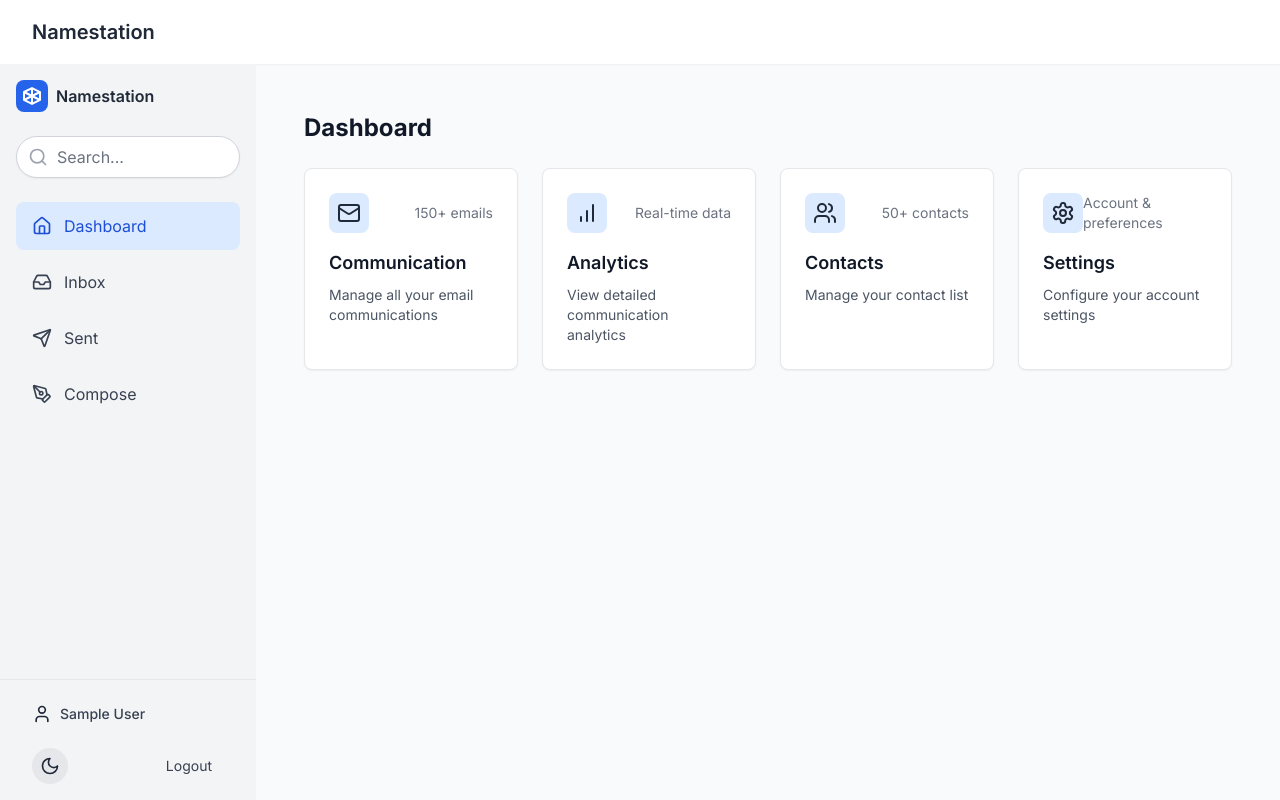
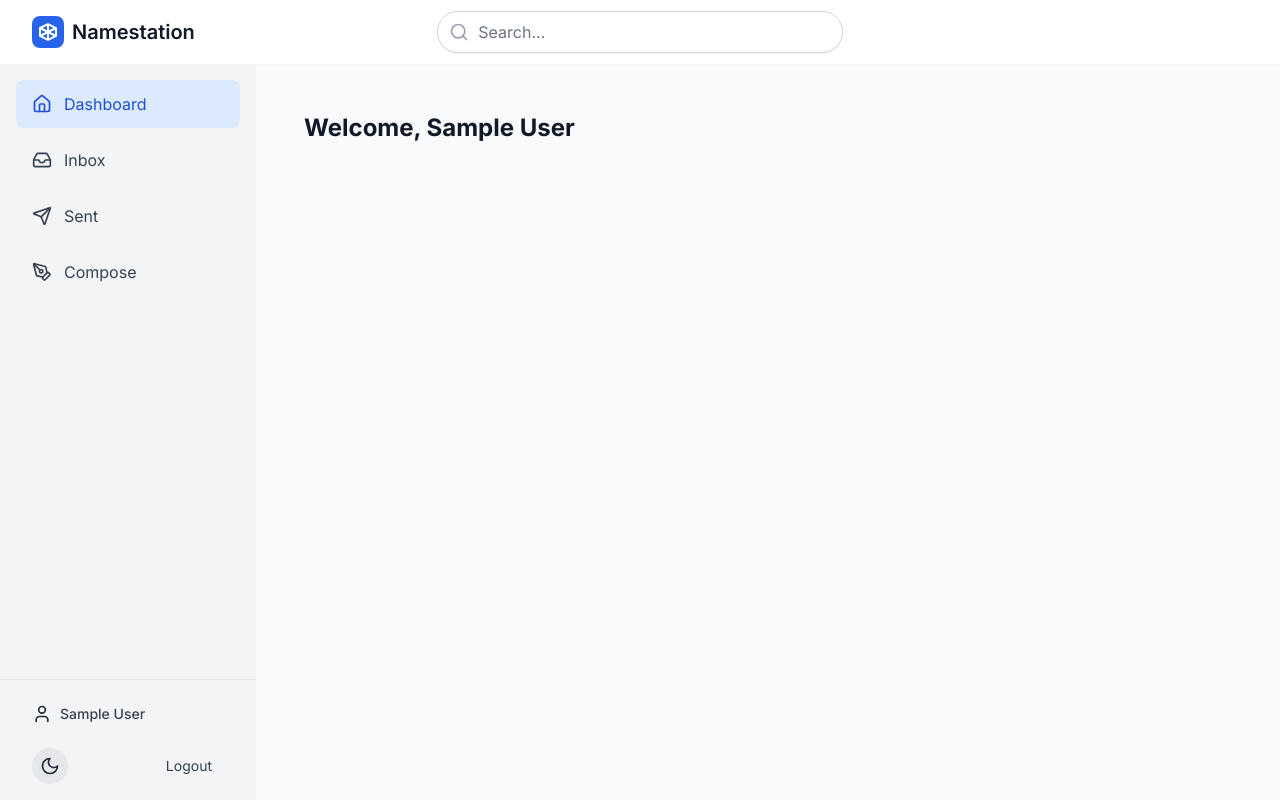
Before and after one commit to Abhish3341/Mailigo, a React (Vite) app in the folder frontend/: page /dashboard in a window 1280 px wide. Built offline with nearby package versions, Linux system fonts and the light colour scheme; sample sign-in values are in the browser's storage.

Commit message:
changes regarding Dashboard, Header, and Sidebar components

```diff
--- a/frontend/src/components/Dashboard/Dashboard.tsx
+++ b/frontend/src/components/Dashboard/Dashboard.tsx
@@ -1,69 +1,14 @@
 import React from 'react';
-import { Link } from 'react-router-dom';
-import { Mail, Users, Settings, BarChart } from 'lucide-react';
+import { useAuth } from '../../context/AuthContext';
 
 const Dashboard: React.FC = () => {
-  const cards = [
-    {
-      title: 'Communication',
-      description: 'Manage all your email communications',
-      icon: <Mail className="h-6 w-6" />,
-      link: '/inbox',
-      stats: '150+ emails',
-    },
-    {
-      title: 'Analytics',
-      description: 'View detailed communication analytics',
-      icon: <BarChart className="h-6 w-6" />,
-      link: '/analytics',
-      stats: 'Real-time data',
-    },
-    {
-      title: 'Contacts',
-      description: 'Manage your contact list',
-      icon: <Users className="h-6 w-6" />,
-      link: '/contacts',
-      stats: '50+ contacts',
-    },
-    {
-      title: 'Settings',
-      description: 'Configure your account settings',
-      icon: <Settings className="h-6 w-6" />,
-      link: '/settings',
-      stats: 'Account & preferences',
-    },
-  ];
+  const { user } = useAuth();
 
   return (
     <div className="p-6">
       <h1 className="text-2xl font-bold text-gray-900 dark:text-white mb-6">
-        Dashboard
+        Welcome, {user?.name}
       </h1>
-
-      <div className="grid grid-cols-1 md:grid-cols-2 lg:grid-cols-4 gap-6">
-        {cards.map((card) => (
-          <Link
-            key={card.title}
-            to={card.link}
-            className="bg-white dark:bg-gray-800 rounded-lg shadow-sm hover:shadow-md transition-shadow p-6 border border-gray-200 dark:border-gray-700"
-          >
-            <div className="flex items-center justify-between mb-4">
-              <div className="p-2 bg-blue-100 dark:bg-blue-900 rounded-lg">
-                {card.icon}
-              </div>
-              <span className="text-sm text-gray-500 dark:text-gray-400">
-                {card.stats}
-              </span>
-            </div>
-            <h3 className="text-lg font-semibold text-gray-900 dark:text-white mb-2">
-              {card.title}
-            </h3>
-            <p className="text-sm text-gray-600 dark:text-gray-300">
-              {card.description}
-            </p>
-          </Link>
-        ))}
-      </div>
     </div>
   );
 };
--- a/frontend/src/components/Layout/Header.tsx
+++ b/frontend/src/components/Layout/Header.tsx
@@ -1,15 +1,35 @@
 import React from 'react';
+import SearchBar from '../UI/SearchBar';
+import { Link } from 'react-router-dom';
 
 const Header: React.FC = () => {
+  const handleSearch = (query: string) => {
+    console.log('Searching:', query);
+  };
+
   return (
     <header className="bg-white dark:bg-gray-800 shadow-sm">
       <div className="max-w-7xl mx-auto px-4 sm:px-6 lg:px-8">
-        <div className="flex justify-between h-16 items-center">
-          <div className="flex items-center">
-            <h1 className="text-xl font-semibold text-gray-800 dark:text-white">
-              Namestation
-            </h1>
+        <div className="flex items-center h-16">
+          <div className="flex-1 flex items-center">
+            <Link to="/dashboard" className="flex items-center">
+              <img
+                src="/namestation-logo.svg"
+                alt="Namestation"
+                className="h-8 w-8"
+              />
+              <span className="ml-2 text-xl font-semibold text-gray-900 dark:text-white">
+                Namestation
+              </span>
+            </Link>
           </div>
+          <div className="flex-1 max-w-2xl">
+            <SearchBar
+              onSearch={handleSearch}
+              placeholder="Search..."
+            />
+          </div>
+          <div className="flex-1" /> {/* This empty div helps center the search bar */}
         </div>
       </div>
     </header>
--- a/frontend/src/components/Layout/Sidebar.tsx
+++ b/frontend/src/components/Layout/Sidebar.tsx
@@ -3,7 +3,6 @@ import { Link, useLocation, useNavigate } from 'react-router-dom';
 import { Inbox, Send, PenTool, Menu, X, User, Home } from 'lucide-react';
 import { useAuth } from '../../context/AuthContext';
 import ThemeToggle from '../UI/ThemeToggle';
-import SearchBar from '../UI/SearchBar';
 
 const Sidebar: React.FC = () => {
   const location = useLocation();
@@ -12,11 +11,6 @@ const Sidebar: React.FC = () => {
   const [isExpanded, setIsExpanded] = useState(true);
 
   const isActive = (path: string) => location.pathname === path;
-
-  const handleSearch = (query: string) => {
-    // Implement search logic based on current route
-    console.log('Searching:', query);
-  };
 
   const navItems = [
     {
@@ -50,31 +44,6 @@ const Sidebar: React.FC = () => {
       >
         {isExpanded ? <X size={24} /> : <Menu size={24} />}
       </button>
-
-      {/* Logo Section */}
-      <Link
-        to="/dashboard"
-        className="p-4 flex items-center hover:bg-gray-200 dark:hover:bg-gray-700 transition-colors"
-      >
-        <img
-          src="/namestation-logo.svg"
-          alt="Namestation"
-          className="h-8 w-8"
-        />
-        {isExpanded && (
-          <span className="ml-2 font-semibold text-gray-800 dark:text-white">
-            Namestation
-          </span>
-        )}
-      </Link>
-
-      {/* Search Bar */}
-      <div className="px-4 py-2">
-        <SearchBar
-          onSearch={handleSearch}
-          placeholder={isExpanded ? "Search..." : ""}
-        />
-      </div>
 
       {/* Navigation */}
       <nav className="flex-1 mt-4 px-4">
```
